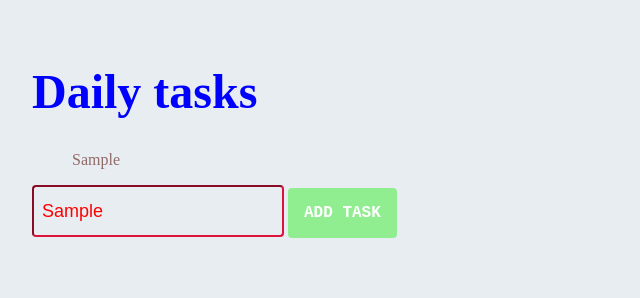
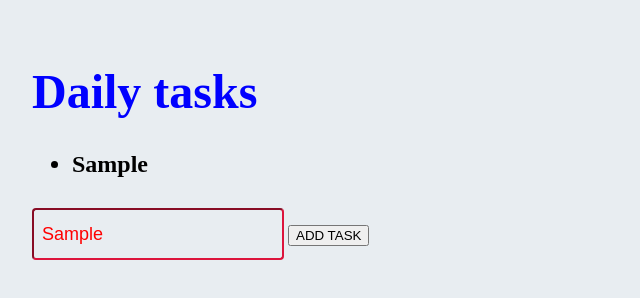
Before and after one commit to marclnomaia/daily_list_JS, a plain HTML site: page index.html in a window 1280 px wide. Both pictures are taken after typing "Sample" into the empty fields and a click on the button "ADD TASK". Shown: the whole page, without its empty margins (0-640 px from the left). Drawn offline with Linux system fonts and the light colour scheme.

Commit message:
commit_11_14

```diff
--- a/index.html
+++ b/index.html
@@ -10,11 +10,11 @@
 <body>
 <div>
 <h1 class="title"> Daily tasks</h1>
-<ul id="list"></ul>
+<ul id="list"> </ul>
 </div>
 <div>
-<input type="text" id="task" name="task" placeholder="Task Name"/>
-<button class="add-task-button" onclick="AddNewTask()">ADD TASK</button>
+<input type="text" id="task_name" name="task_name" placeholder="Task"/>
+<button  onclick="AddNewTask()">ADD TASK</button>
 
 </div>
 </body>
--- a/main.css
+++ b/main.css
@@ -1,6 +1,6 @@
 body{
 background-color:rgb(232, 237, 241);
-color: rgb(145, 106, 106);
+color: black;
 padding: 24px;
 }
 .title{
@@ -9,6 +9,8 @@ padding: 24px;
 }
 .list-task{
   margin-bottom: 30px;
+  font-size: 24px;
+  font-weight: bold;
 }
 input{
   height: 32px;
--- a/main.js
+++ b/main.js
@@ -1,8 +1,15 @@
 function AddNewTask() {
   var list = document.getElementById("list");
-  var text = document.getElementById("task").value;
+  var text = document.getElementById("task_name").value;
+
+  if (text.length === 0) {
+    alert('task need to has at least 01 character');
+    return;
+  }
   var listItem = document.createElement("li");
+
   const textElement = document.createTextNode(text);
-  list.appendChild(textElement);
-  listItem.appendChild(listItem);
+  listItem.appendChild(textElement);
+  list.appendChild(listItem);
+  listItem.className = "list-task";
 }
```
